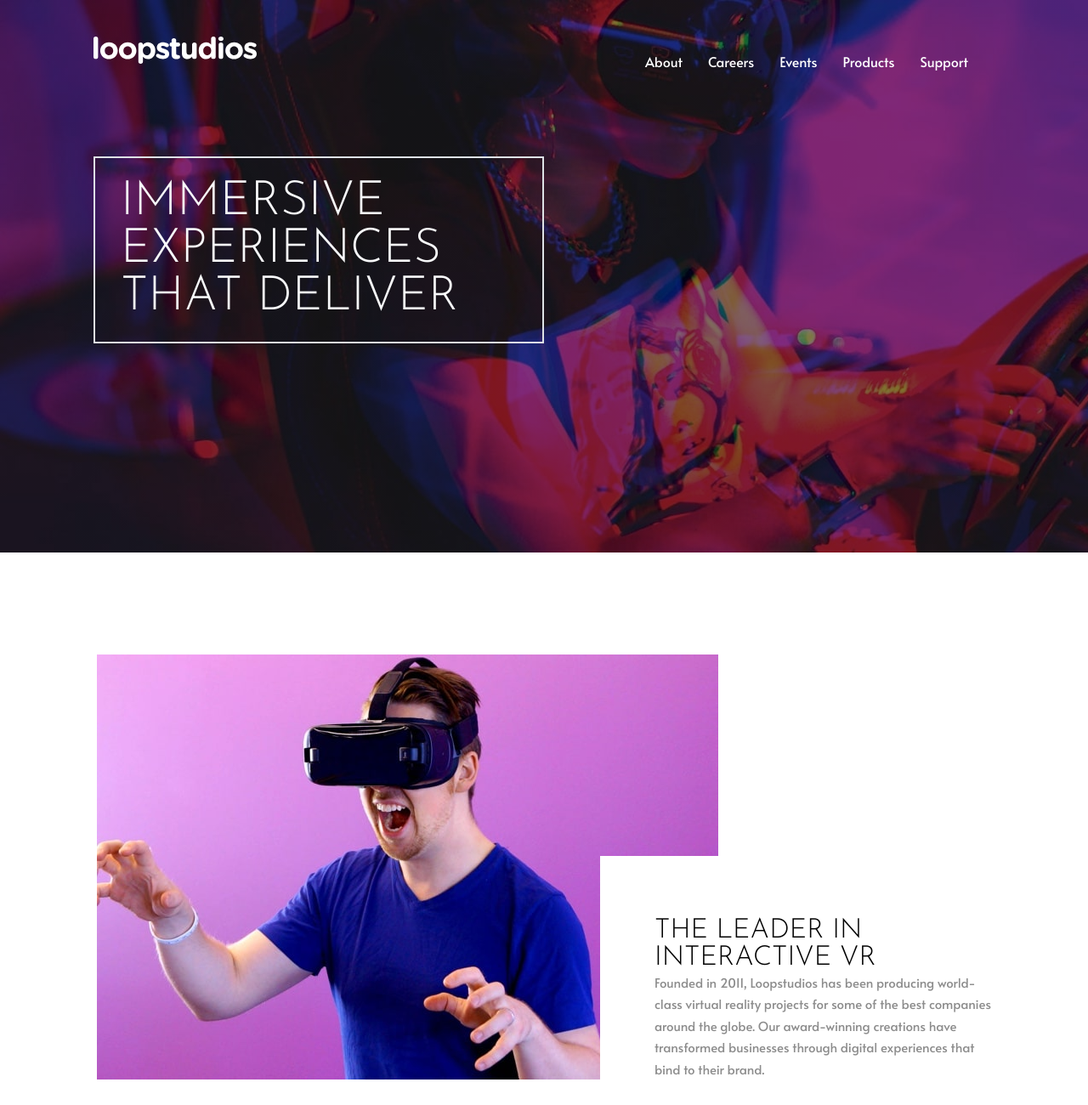
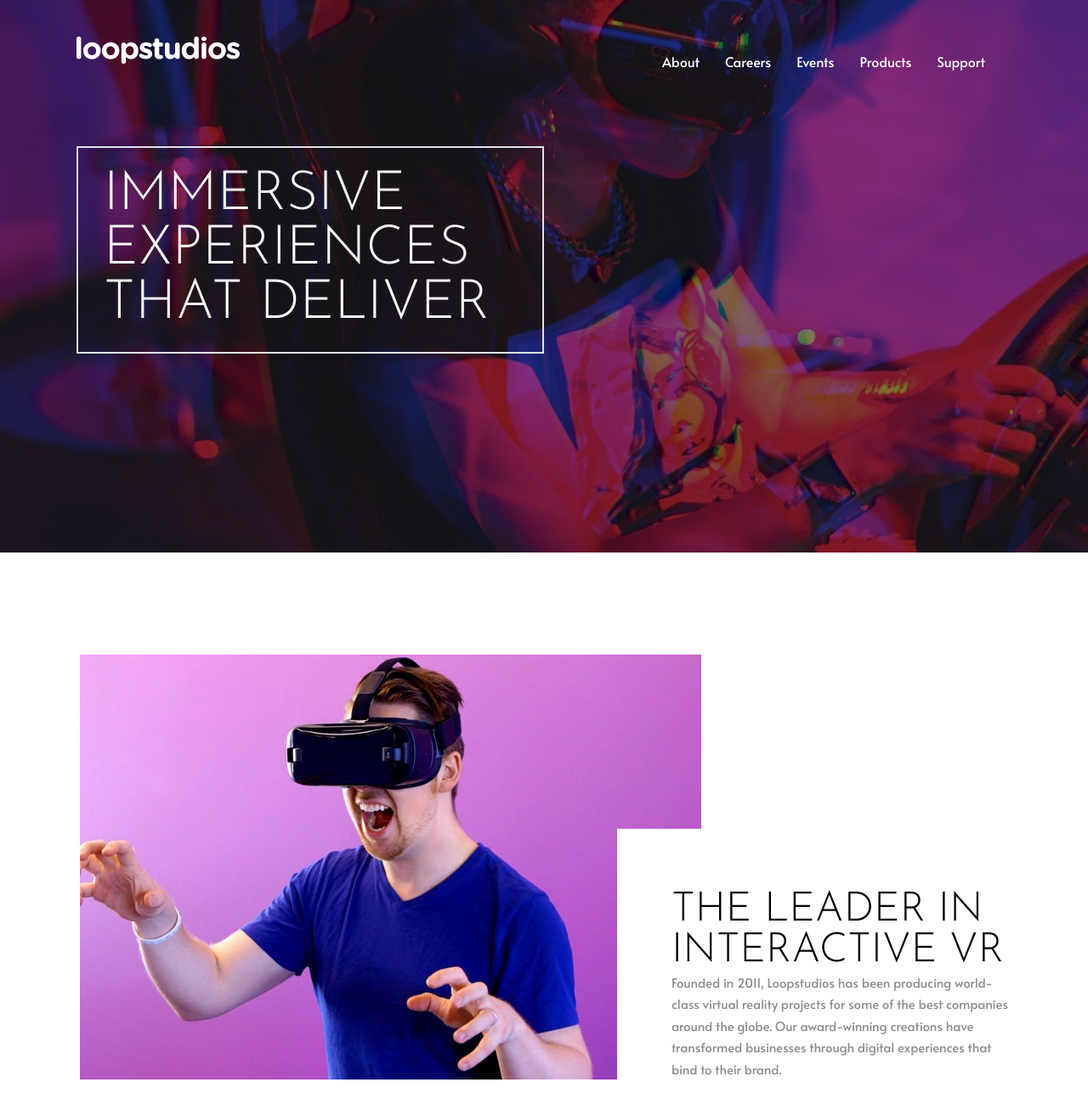
Before and after one commit to al-ameen36/loopstudios-landing-page, a website: page index.html in a window 1280 px wide. Shown: the top 1300 px of the page at 85% size. Drawn offline with nearby package versions, Linux system fonts and the light colour scheme.

Commit message:
fix font sizing on larger screens

```diff
--- a/css/style.css
+++ b/css/style.css
@@ -20,15 +20,6 @@ h2 {
 
 img {
   max-width: 100%;
-}
-
-.container,
-.container-lg,
-.container-md,
-.container-sm,
-.container-xl,
-.container-xxl {
-  max-width: 1100px;
 }
 
 .hover-underline,
@@ -207,9 +198,9 @@ main p {
     transform: translateY(-50%);
   }
   .hero__text h1 {
-    max-width: 530px;
+    max-width: 550px;
     padding-left: 30px;
-    font-size: 3.5rem !important;
+    font-size: 4rem !important;
   }
   article {
     max-width: initial;
@@ -224,8 +215,14 @@ main p {
     right: 0;
     z-index: 99;
   }
+  .interactive > section h2 {
+    font-size: 3rem;
+  }
   .creations > header {
     margin: 9rem 0 4rem;
+  }
+  .creations > header h2 {
+    font-size: 3rem;
   }
   .creations > section {
     display: grid;
```
